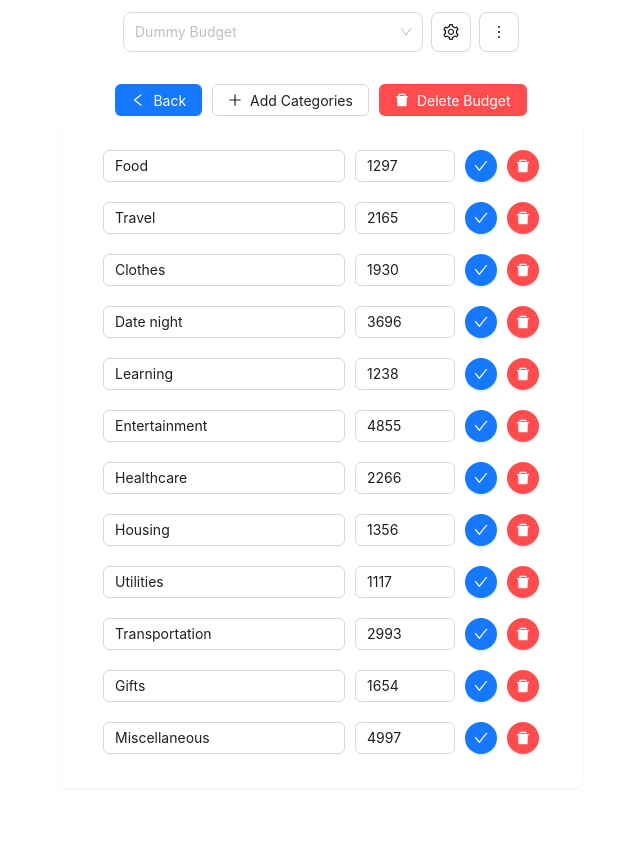
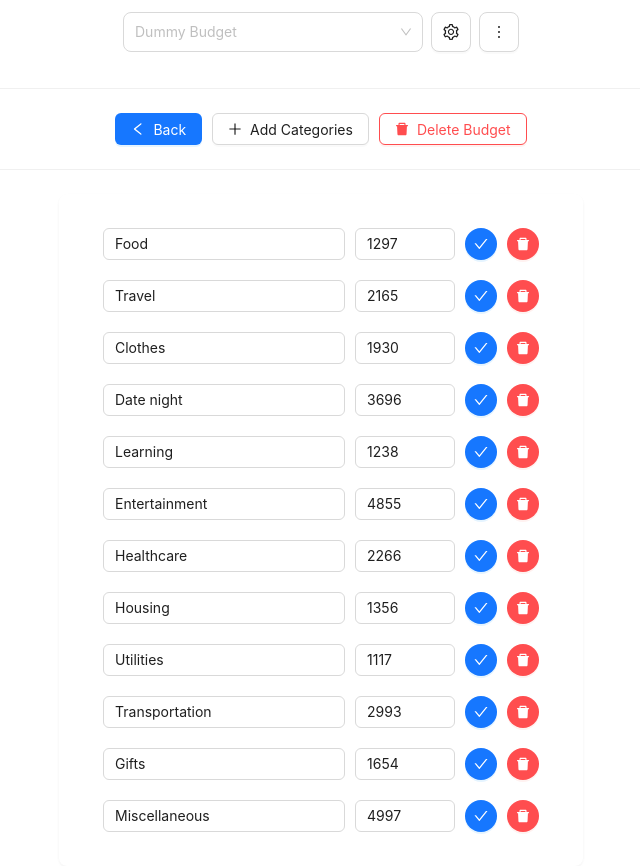
Before and after one commit to ParadoxZero/budgetbud, a React (Vite) app: page / in a window 1280 px wide. Both pictures are taken after a click on the button 770 px from the left and 32 px from the top of the page. Shown: the whole page, without its empty margins (319-959 px from the left). Before the commit the page ends 800 px from the top, so only its background shows below. Built offline with nearby package versions, Linux system fonts and the light colour scheme.

Commit message:
Update category page style

```diff
--- a/ui/pages/edit_categories_page.tsx
+++ b/ui/pages/edit_categories_page.tsx
@@ -32,8 +32,10 @@ class EditCategoriesPage extends React.Component<EditCategoriesPageProps, EditCa
 
     render() {
         return (
-            <Flex vertical align="center" justify="center" style={{ marginTop: 20 }}>
+            <Flex vertical align="center" justify="center">
+                <Divider />
                 {this.render_control_buttons()}
+                <Divider />
                 {this.render_body()}
             </Flex>
         );
@@ -83,6 +85,7 @@ class EditCategoriesPage extends React.Component<EditCategoriesPageProps, EditCa
             this.setState({ add_category_mode: true });
         }
         return (
+            <>
                 <Flex align="center" justify="center" gap={10} wrap>
                     <Button shape="default" type="primary" icon={<LeftOutlined />} onClick={on_back_click} disabled={this.state.is_loading}> Back </Button >
                     <Button shape="default" type="default" icon={<PlusOutlined />} onClick={on_add_category_click}>Add Categories</Button>
@@ -97,9 +100,10 @@ class EditCategoriesPage extends React.Component<EditCategoriesPageProps, EditCa
                                 .finally(() => { this.setState({ is_loading: false }); })
                         }}
                     >
-                    <Button danger shape="default" type="primary" icon={<DeleteFilled />} disabled={this.state.is_loading}> Delete Budget </Button>
+                        <Button danger shape="default" icon={<DeleteFilled />} disabled={this.state.is_loading}> Delete Budget </Button>
                     </Popconfirm>
                 </Flex>
+            </>
         )
     }
 
```
Lines whose indentation alone changed are shown as unchanged.
